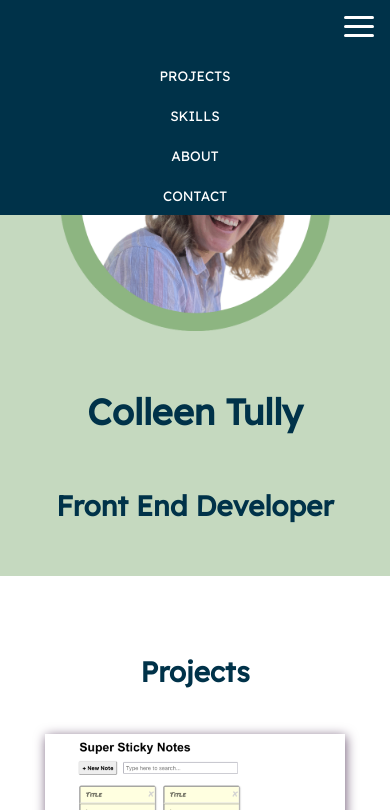
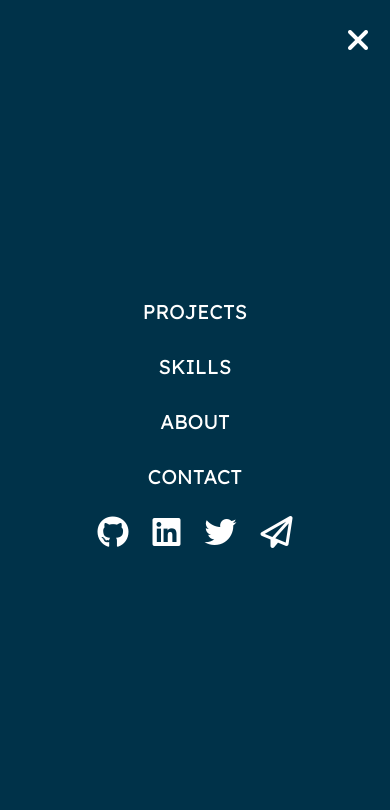
Before and after one commit to cetully12/ct-portfolio, a plain HTML site: page index.html in a window 390 px wide. Both pictures are taken after a click on the element 359 px from the left and 26 px from the top of the page. Shown: the top 810 px of the page. Drawn offline with Linux system fonts and the light colour scheme; a web font is replaced by a local one.

Commit message:
Fixed nav-menu settings

```diff
--- a/css/style.css
+++ b/css/style.css
@@ -10,8 +10,9 @@ body {
     color: #003249;
     background-color: white;
 }
-header {
+body header {
     background: #c5d9bf;
+    padding: 0;
 }
 
 header,
@@ -87,68 +88,56 @@ p {
 
 /* Header */
 nav {
-    position: fixed;
-    top: 0;
-    left: 0;
-    z-index: 9999;
+    background-color: #003249;
     width: 100%;
-    height: 40px;
-    background-color: #c5d9bf;
-    display: flex;
-    justify-content: space-around;
-    align-items: center;
-    padding-top: 15px;
-}
-
-.navbar {
     display: flex;
     justify-content: space-between;
     align-items: center;
-    background-color: #003249;
+    padding: 15px;
 }
 
-.navbar-links {
-    display: flex;
-    justify-content: space-between;
-    align-items: center;
-    background-color: #003249;
+/* NAV BAR */
+
+.brand-name {
+    color: #fff;
+    cursor: pointer;
+    padding-top: 0;
 }
 
-.navbar-links ul:hover {
-    background-color: #ffa987;
+nav .main-menu {
+    display: flex;
 }
 
-.navbar-links li {
-    font-size: 1rem;
-    margin-bottom: 20px;
+nav .main-menu .menu-item a {
+    display: inline-block;
+    padding: 15px;
     text-transform: uppercase;
+    color: #fff;
+    font-size: 1.25rem;
 }
 
-.navbar-links li a {
-    text-decoration: none;
-    /* font-size: .9rem; */
-    padding: 1rem;
-    /* display: block; */
+nav .main-menu .menu-item a:hover {
+    background-color: #c5d9bf;
+  }
+
+nav .open-menu {
+    display: none;
+    cursor: pointer;
+    font-size: 1.5rem;
+    margin: 20px;
+    color: #fff;
 }
 
-.toggle-button {
-    position: absolute;
-    top: 1rem;
-    right: 1rem;
+nav .main-menu .close-menu,
+nav .social-icons i {
     display: none;
     cursor: pointer;
-    flex-direction: column;
-    justify-content: space-between;
-    width: 30px;
-    height: 21px;
+    color: #fff;
+    font-size: 2rem;
 }
 
-.toggle-button .bar {
-    height: 3px;
-    width: 100%;
-    background-color: white;
-    border-radius: 10px;
-    transition: all 0.3s ease-in-out;
+nav .main-menu .social-icons i:hover {
+    color: #c5d9bf;
 }
 
 .home-title {
@@ -306,64 +295,55 @@ footer p {
 /* ADDITIONAL STYLES
 /*******************************************/
 @media (max-width:768px) {
-
-    .navbar {
-        width: 100%;
+    nav .main-menu {
+        background-color: #003249;
+        height: 100vh;
+        position: fixed;
+        top: 100;
+        right: 0;
+        left: 0;
+        z-index: 10;
         flex-direction: column;
-        align-items: flex-start;
+        justify-content: center;
+        align-items: center;
+        transition: top 1s ease;
+        display: none;
     }
 
-    .toggle-button {
-        display: flex;
+    nav .main-menu .close-menu {
+        display: block;
+        position: absolute;
+        top: 20px;
+        right: 20px;
     }
 
-    .toggle-button.active .bar:nth-child(2) {
-        opacity: 0;
+    nav .open-menu {
+        display: block;
     }
 
-    .toggle-button.active .bar:nth-child(1) {
-        transform: translateY(8px) rotate(45deg);
+    nav .main-menu .menu-item a:hover {
+        background: none;
+        color: #ffa987;
+        font-size: 1.4rem;
     }
 
-    .toggle-button.active .bar:nth-child(3) {
-        transform: translateY(-8px) rotate(-45deg);
-    }
-
-    .navbar-links {
-        display: none;
-        width: 100%;
-        flex-direction: column;
-    }
-
-    .navbar-links ul {
-        width: 100%;
-        flex-direction: column;
-    }
-
-    .navbar-links li {
-        text-align: center;
-        width: 100%;
-        padding: 10px 0;
-        margin-bottom: 0;
-    }
-
-    .navbar-links li a {
-        padding: .5rem 1rem;
-        color: white;
-    }
-
-    .navbar-links.active {
-        display: flex;
-        padding-top: 40px;
-    }
-
-    .navbar-links.active li:hover {
-        background-color: #ffa987;
-    }
+    nav .main-menu .social-icons i {
+        display: inline-block;
+        padding: 12px;
+      }
 }
 
 
 @media (min-width: 768px) {
+    .navbar {
+        background-color: #c5d9bf;
+        justify-content: center;
+    }
+
+    .navbar-links {
+        background-color: #c5d9bf;
+    }
+
     .content-wrapper {
         display: flex;
         justify-content: center;
--- a/index.html
+++ b/index.html
@@ -19,19 +19,30 @@
 </head>
 <body>
     <header>
-        <div class="content-wrapper">
-            <nav class="navbar">
-                <ul class="navbar-links">
-                    <li><a href="#projects">Projects</a></li>
-                    <li><a href="#skills">Skills</a></li>
-                    <li><a href="#about">About</a></li>
-                    <li><a href="#contact" id="contact-me">Contact</a></li>
+        <nav>
+            <div class="logo">
+                <h2 class="brand-name">
+                    CT Designs
+                </h2>
+            </div>
+            <div class="open-menu">
+                <i class="fa-solid fa-bars"></i>
+            </div>
+            <ul class="main-menu">
+                <li class="menu-item"><a href="#projects">Projects</a></li>
+                <li class="menu-item"><a href="#skills">Skills</a></li>
+                <li class="menu-item"><a href="#about">About</a></li>
+                <li class="menu-item"><a href="#contact" id="contact-me">Contact</a></li>
+                <div class="close-menu">
+                    <i class="fa fa-times"></i>
+                </div>
+                <span class="social-icons">
+                    <i class="fab fa-github"></i>
+                    <i class="fab fa-linkedin"></i>
+                    <i class="fab fa-twitter"></i>
+                    <i class="fa-regular fa-paper-plane"></i>
+                </span>
             </ul>
-                <div class="toggle-button">
-                    <span class="bar"></span>
-                    <span class="bar"></span>
-                    <span class="bar"></span>
-                </div>
         </nav>
         <div class="home-title">
             <div class="profile-image">
@@ -45,7 +56,6 @@
                 <h1>Colleen Tully</h1>
                 <h2>Front End Developer</h2>
             </section>
-            </div>
         </div>
     </header>
     <main>
--- a/js/main.js
+++ b/js/main.js
@@ -1,6 +1,20 @@
-const toggleButton = document.getElementsByClassName('toggle-button')[0]
-const navbarLinks = document.getElementsByClassName('navbar-links')[0]
+const mainMenu = document.querySelector('.main-menu');
+const closeMenu = document.querySelector('.close-menu');
+const openMenu = document.querySelector('.open-menu');
+// const menuItem = document.querySelectorAll('.menu-item');
 
-toggleButton.addEventListener('click', () => {
-  navbarLinks.classList.toggle('active');
-})
+openMenu.addEventListener('click', show);
+closeMenu.addEventListener('click', close);
+
+function show() {
+  mainMenu.style.display = 'flex';
+  mainMenu.style.top = '0';
+}
+
+function close() {
+  mainMenu.style.top = '-100%';
+}
+
+document.querySelectorAll('.menu-item').forEach(n => n.addEventListener('click', () => {
+  mainMenu.style.top = '-100%';
+}))
```
Lines whose indentation alone changed are shown as unchanged.
